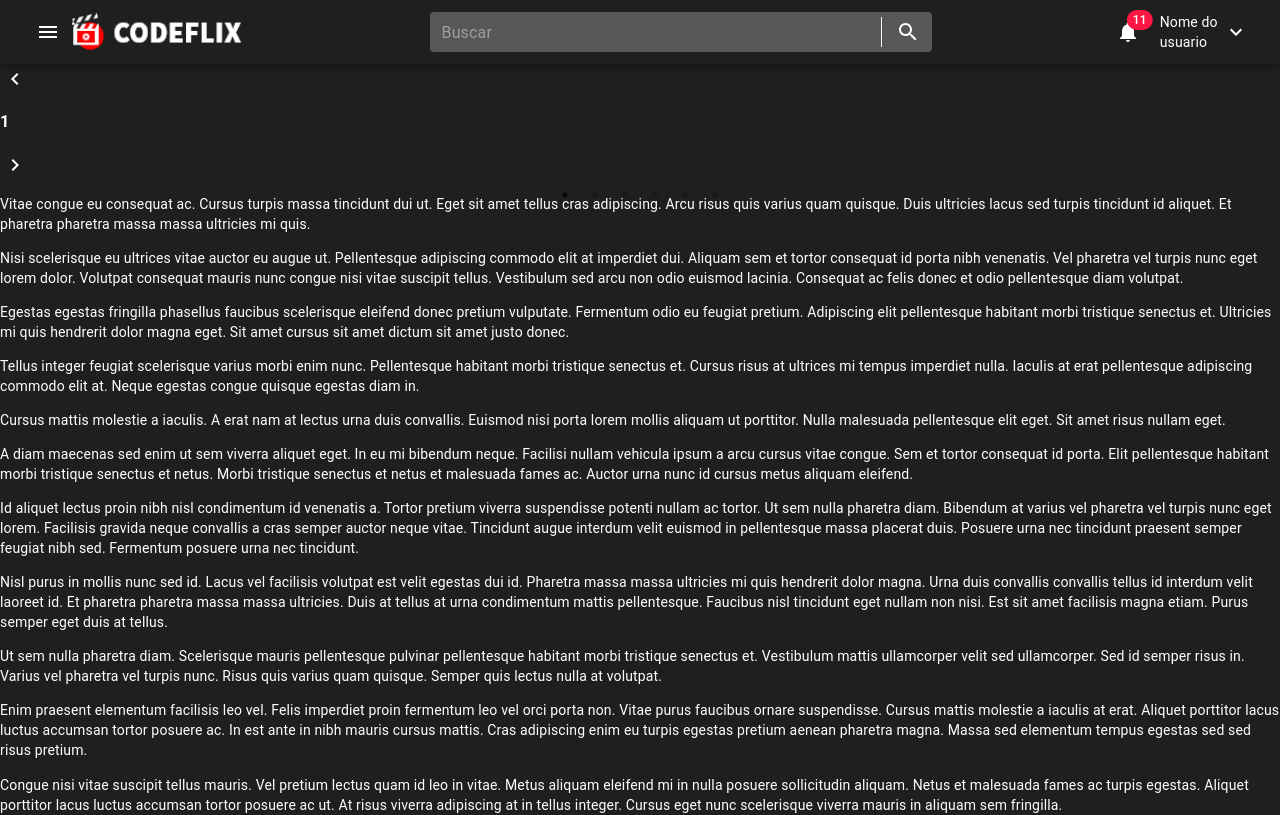
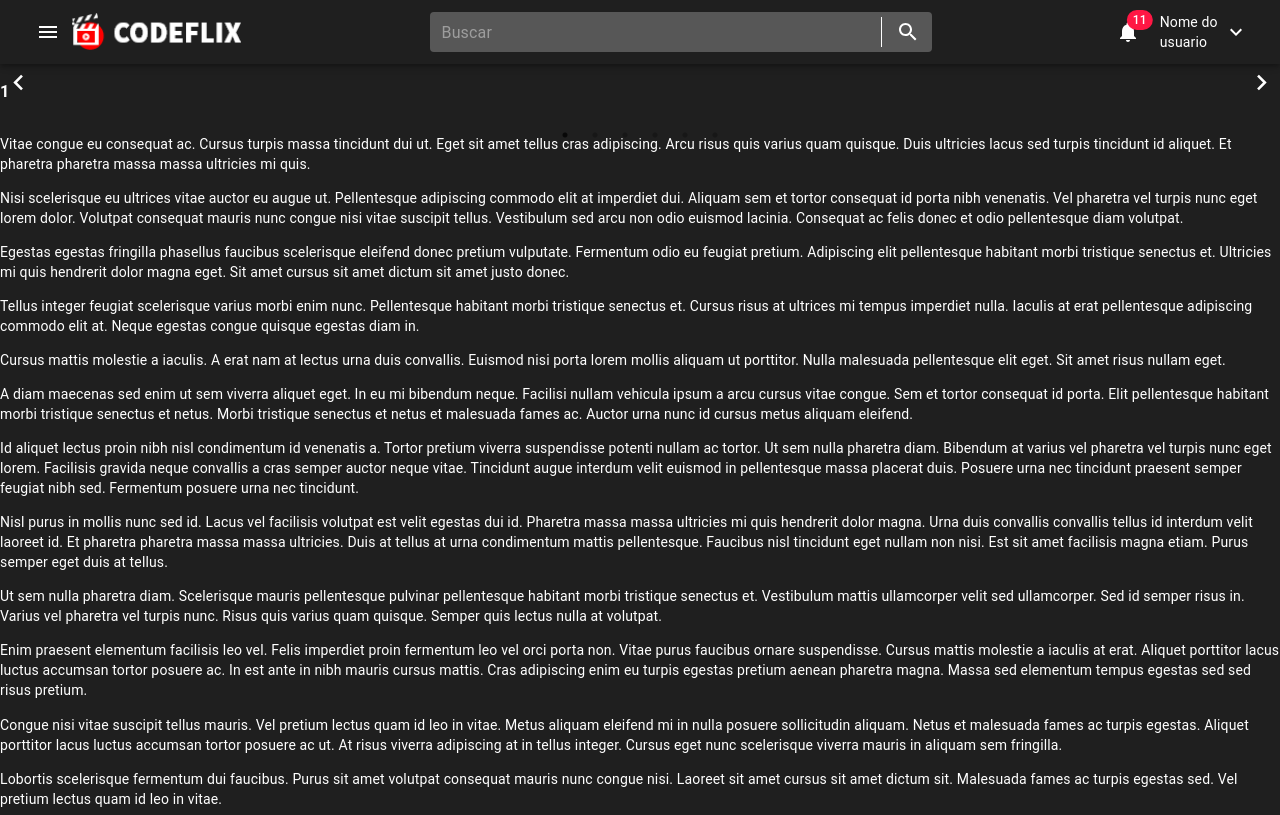
Before and after one commit to paulori22/codeflix-microservice, a React (Create React App) app: page / in a window 1280 px wide. Shown: the top 815 px of the page. Built offline with nearby package versions, Linux system fonts and the light colour scheme; the HTML template or start-up script is replaced by a standard one.

Commit message:
Creating Home Page - Customizing slide arrows - part2 - Lesson 6

```diff
--- /dev/null
+++ b/src/components/Slider/SliderArrow.tsx
@@ -0,0 +1,49 @@
+import { makeStyles } from "@material-ui/core";
+import SliderArrowUnstyled from "./SliderArrowUnstyled";
+import clsx from "clsx";
+
+const useStyles = makeStyles((theme) => ({
+  root: (props: SliderArrowProps) => {
+    const style = {
+      height: "100%",
+      position: "absolute" as any,
+    };
+    if (props.dir === "right") {
+      (style as any).right = 0;
+      (style as any).top = 0;
+    }
+    return style;
+  },
+  arrow: {
+    fontSize: 50,
+    color: theme.palette.common.white,
+    [theme.breakpoints.up(theme.breakpoints.values.mobile)]: {
+      fontSize: 31,
+    },
+  },
+}));
+
+interface SliderArrowProps {
+  dir: "left" | "right";
+}
+
+const SliderArrow: React.FunctionComponent<SliderArrowProps> = (props) => {
+  const { dir } = props;
+  const classes = useStyles(props);
+  return (
+    <div
+      className={clsx(
+        classes.root,
+        dir === "left" ? "slick-left" : "slick-right"
+      )}
+    >
+      <SliderArrowUnstyled
+        dir={dir}
+        IconButtonProps={{ disableTouchRipple: true }}
+        classes={{ arrow: classes.arrow }}
+      />
+    </div>
+  );
+};
+
+export default SliderArrow;
--- a/src/pages/Home.tsx
+++ b/src/pages/Home.tsx
@@ -1,6 +1,6 @@
 import Slider, { Settings } from "react-slick";
 import Page from "../components/Page";
-import SliderArrowUnstyled from "../components/Slider/SliderArrowUnstyled";
+import SliderArrow from "../components/Slider/SliderArrow";
 
 const Home: React.FunctionComponent = (props) => {
   var settings: Settings = {
@@ -10,8 +10,8 @@ const Home: React.FunctionComponent = (props) => {
     slidesToShow: 1,
     slidesToScroll: 1,
     arrows: true,
-    prevArrow: <SliderArrowUnstyled dir="left" />,
-    nextArrow: <SliderArrowUnstyled dir="right" />,
+    prevArrow: <SliderArrow dir="left" />,
+    nextArrow: <SliderArrow dir="right" />,
   };
   return (
     <Page>
```
